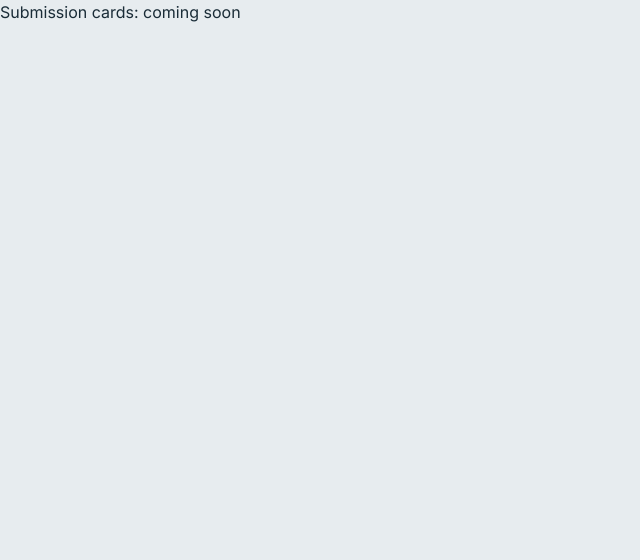
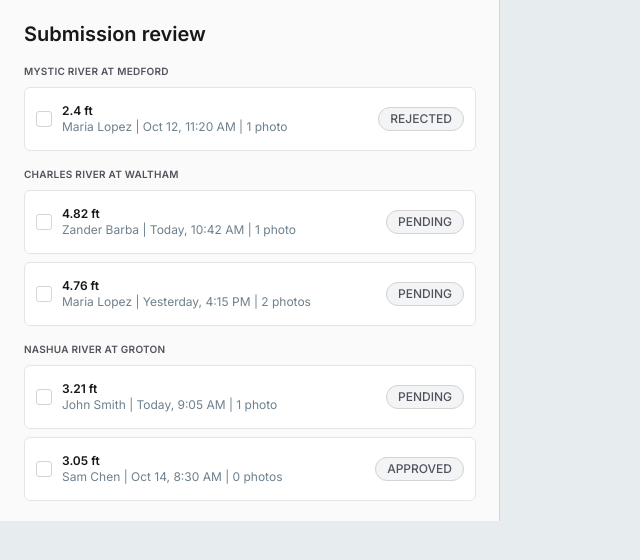
Before and after one commit to JumboCode/massachusetts-river-alliance, a Next.js app: page /review/cards in a window 1280 px wide. Shown: the top 560 px of the page, without its empty margins (0-640 px from the left). Built offline with nearby package versions, Linux system fonts and the light colour scheme.

Commit message:
feat: completed Submission Card

```diff
--- a/src/app/review/cards/page.tsx
+++ b/src/app/review/cards/page.tsx
@@ -2,13 +2,143 @@
  *
  *                src/app/review/cards/page.tsx
  *
- *         Author: Zander
+ *         Author: Grant and Tycho
  *           Date: 10/22/2026
  *
  *        Summary: Submission cards grouped by river
  *
  **************************************************************/
 
+"use client";
+
+import { SITES } from "@/lib/sites";
+import { useState } from "react";
+
+const SUBMISSIONS = [
+    {
+        id: 1,
+        siteId: "charles",
+        gageHeight: 4.82,
+        monitorName: "Zander Barba",
+        time: "Today, 10:42 AM",
+        photos: 1,
+        status: "Pending",
+    },
+    {
+        id: 2,
+        siteId: "charles",
+        gageHeight: 4.76,
+        monitorName: "Maria Lopez",
+        time: "Yesterday, 4:15 PM",
+        photos: 2,
+        status: "Pending",
+    },
+    {
+        id: 3,
+        siteId: "nashua",
+        gageHeight: 3.21,
+        monitorName: "John Smith",
+        time: "Today, 9:05 AM",
+        photos: 1,
+        status: "Pending",
+    },
+    {
+        id: 4,
+        siteId: "nashua",
+        gageHeight: 3.05,
+        monitorName: "Sam Chen",
+        time: "Oct 14, 8:30 AM",
+        photos: 0,
+        status: "Approved",
+    },
+    {
+        id: 5,
+        siteId: "mystic",
+        gageHeight: 2.4,
+        monitorName: "Maria Lopez",
+        time: "Oct 12, 11:20 AM",
+        photos: 1,
+        status: "Rejected",
+    },
+];
+
 export default function SubmissionCardsPage() {
-    return <h1>Submission cards: coming soon</h1>;
+    const [selected, setSelected] = useState<Set<number>>(new Set());
+    const toggle = (id: number) => {
+        setSelected((prev) => {
+            const next = new Set(prev);
+            if (next.has(id)) {
+                next.delete(id);
+            } else {
+                next.add(id);
+            }
+            return next;
+        });
+    };
+
+    return (
+        <div className="w-[500px] self-stretch px-6 py-5 bg-neutral-50 border-r border-zinc-300 inline-flex flex-col justify-start items-start gap-4 overflow-hidden">
+            <h1 className="justify-start text-zinc-900 text-xl font-semibold font-['Inter']">
+                Submission review
+            </h1>
+            <div className="grid grid-cols-1 gap-4">
+                {SITES.map((site) => {
+                    const cards = SUBMISSIONS.filter(
+                        (s) => s.siteId === site.id,
+                    );
+                    if (cards.length === 0) return null;
+                    return (
+                        <div
+                            key={site.id}
+                            className="w-[452px] inline-flex flex-col justify-start items-start gap-2 overflow-hidden"
+                        >
+                            <h2 className="justify-start text-zinc-600 text-[10px] font-semibold font-['Inter'] tracking-wide">
+                                {site.name.toUpperCase()}
+                            </h2>
+
+                            {cards.map((s) => {
+                                const isChecked = selected.has(s.id);
+                                return (
+                                    <div
+                                        key={s.id}
+                                        className={`w-[452px] h-16 px-3 py-2.5 rounded-md outline outline-1 outline-offset-[-1px] outline-zinc-200 inline-flex justify-start items-center gap-2.5 overflow-hidden transition-colors ${
+                                            isChecked
+                                                ? "bg-stone-300"
+                                                : "bg-white"
+                                        }`}
+                                    >
+                                        <button
+                                            type="button"
+                                            onClick={() => toggle(s.id)}
+                                            className={`size-4 rounded-[3px] border border-stone-300 ${
+                                                isChecked
+                                                    ? "bg-neutral-700"
+                                                    : "bg-transparent"
+                                            }`}
+                                        />
+
+                                        <div className="flex flex-col">
+                                            <span className="w-72 text-zinc-900 text-xs font-semibold font-['Inter']">
+                                                {s.gageHeight} ft
+                                            </span>
+                                            <span className="w-72 text-muted-foreground text-xs font-normal font-['Inter']">
+                                                {s.monitorName} | {s.time} |{" "}
+                                                {s.photos}{" "}
+                                                {s.photos === 1
+                                                    ? "photo"
+                                                    : "photos"}
+                                            </span>
+                                        </div>
+                                        <div className="ml-auto flex items-center justify-center rounded-full bg-gray-100 px-3 py-1 text-xs font-medium text-zinc-600 outline outline-1 outline-offset-[-1px] outline-stone-300">
+                                            {s.status.toUpperCase()}
+                                        </div>
+                                    </div>
+                                );
+                            })}
+                        </div>
+                    );
+                })}
+            </div>
+        </div>
+    );
 }
```
